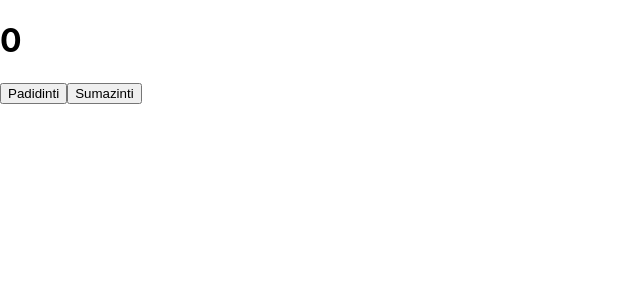
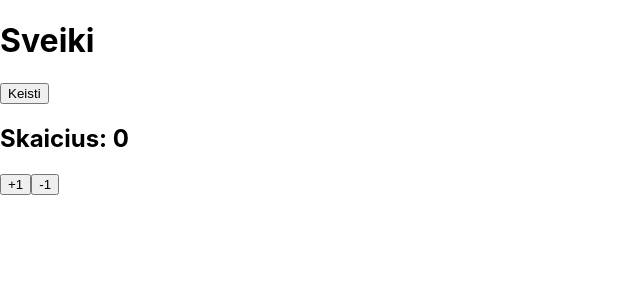
Before and after one commit to TomasMat-bit/Python_Course, a React (Create React App) app: page / in a window 1280 px wide. Shown: the top 300 px of the page, without its empty margins (0-640 px from the left). Built offline with nearby package versions, Linux system fonts and the light colour scheme.

Commit message:
2dn task done 35 paskaita, REACT

```diff
--- a/src/App.js
+++ b/src/App.js
@@ -1,9 +1,28 @@
 import React, { useState } from "react";
-import Skaiciuokle from "./Skaiciuokle";
+import Skaitiklis from "./Skaitiklis";
+
+function Sveikinimas() {
+  const [tekstas, setTekstas] = useState("Sveiki");
+
+  const keistiTeksta = () => {
+    setTekstas("Labas, React!");
+  };
+
+  return (
+    <div>
+      <h1>{tekstas}</h1>
+      <button onClick={keistiTeksta}>Keisti</button>
+    </div>
+  );
+}
 
 function App() {
-  return <Skaiciuokle />;
+  return (
+    <div>
+      <Sveikinimas />
+      <Skaitiklis />
+    </div>
+  );
 }
 
 export default App;
-// test
--- /dev/null
+++ b/src/Skaitiklis.js
@@ -0,0 +1,18 @@
+import React, { useState } from "react";
+
+export default function Skaitiklis() {
+  const [skaicius, setSkaicius] = useState(0);
+
+  const padidinti = () => setSkaicius(skaicius + 1);
+  const sumazinti = () => {
+    if (skaicius > 0) setSkaicius(skaicius - 1);
+  };
+
+  return (
+    <div>
+      <h2>Skaicius: {skaicius}</h2>
+      <button onClick={padidinti}>+1</button>
+      <button onClick={sumazinti}>-1</button>
+    </div>
+  );
+}
```
Also changed, not shown: 1 other file (tests, documents, lock files or other folders).
